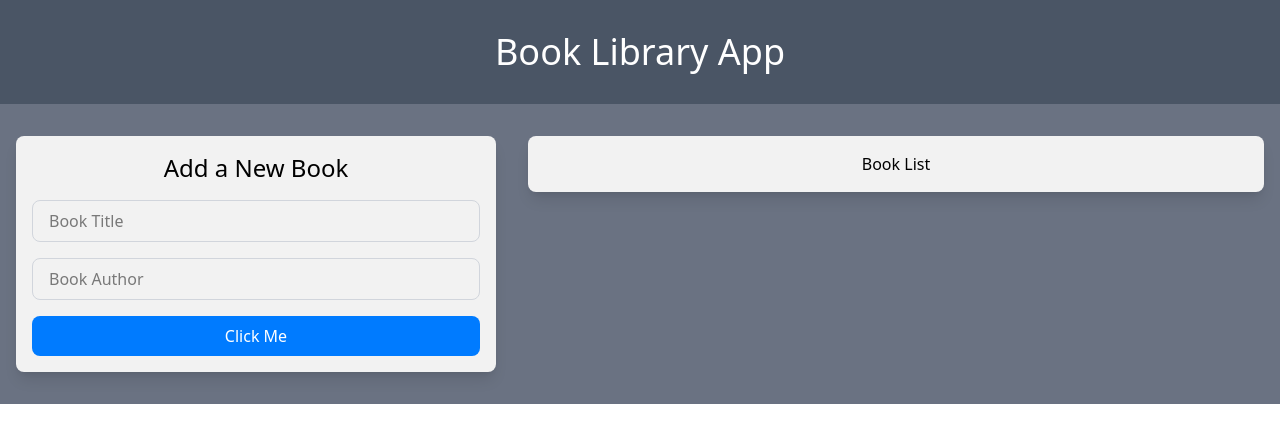
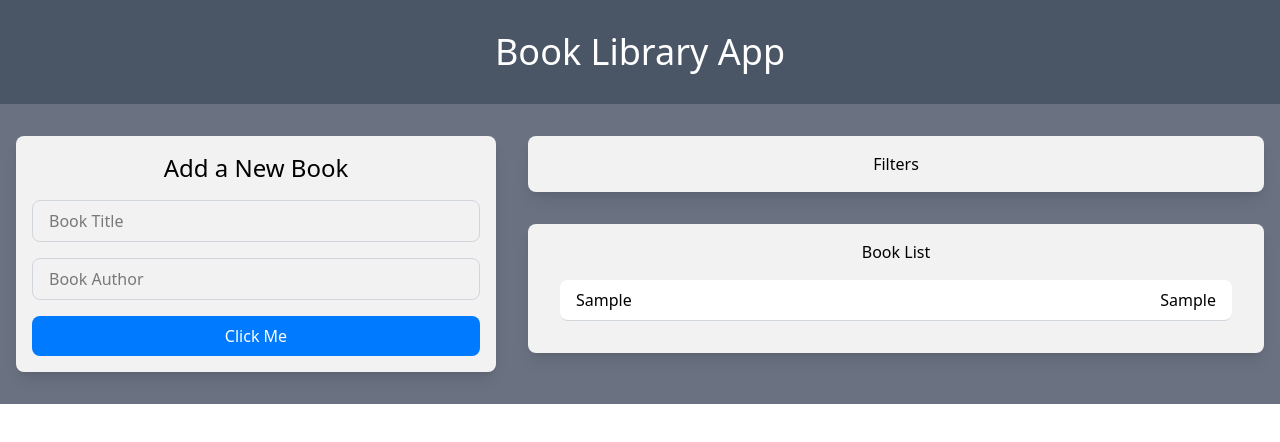
Before and after one commit to samilessons/redux-course, a React (Vite) app in the folder frontend/: page / in a window 1280 px wide. Both pictures are taken after typing "Sample", "Sample" into the empty fields and a click on the button "Click Me". Shown: the top 442 px of the page. Built offline with nearby package versions, Linux system fonts and the light colour scheme.

Commit message:
used useDispatch & useSelector and created List & ListItem logic

```diff
--- a/frontend/package.json
+++ b/frontend/package.json
@@ -10,9 +10,11 @@
     "preview": "vite preview"
   },
   "dependencies": {
+    "@reduxjs/toolkit": "^2.8.1",
     "@tailwindcss/vite": "^4.1.5",
     "react": "^18.3.1",
     "react-dom": "^18.3.1",
+    "react-redux": "^9.2.0",
     "tailwindcss": "^4.1.5"
   },
   "devDependencies": {
--- a/frontend/src/components/app/App.jsx
+++ b/frontend/src/components/app/App.jsx
@@ -12,7 +12,7 @@ function App() {
           <Form/>
         </div>
         <div className="flex flex-col flex-1 basis-3/5">
-          {/* <Filter /> */}
+          <Filter />
           <List />
         </div>
       </main>
--- a/frontend/src/components/filter/Filter.jsx
+++ b/frontend/src/components/filter/Filter.jsx
@@ -1,6 +1,6 @@
 const Filter = () => {
   return (
-    <div>
+    <div className="p-4 m-4 bg-[#f2f2f2] rounded-lg shadow-lg">
       <h2>Filters</h2>
     </div>
   );
--- a/frontend/src/components/form/Form.jsx
+++ b/frontend/src/components/form/Form.jsx
@@ -1,14 +1,18 @@
 import { useState } from "react";
+import { useDispatch } from "react-redux";
+
+import { addBook } from "../../redux/books/actionCreators";
 
 const Form = () => {
   const [title, setTitle] = useState("");
   const [author, setAuthor] = useState("");
+  const dispatch = useDispatch();
 
   const handleSubmit = (e) => {
     e.preventDefault();
 
     if (title && author) {
-      // dispatch action
+      dispatch(addBook({ title, author }));
       setTitle("");
       setAuthor("");
     }
--- a/frontend/src/components/list-item/ListItem.jsx
+++ b/frontend/src/components/list-item/ListItem.jsx
@@ -1,5 +1,10 @@
-const ListItem = () => {
-
+const ListItem = ({book}) => {
+  return (
+    <li className="flex justify-between items-center py-2 mb-2 rounded-lg px-4 border-b border-gray-300 bg-white hover:bg-[#dbe4f8] transition-colors duration-300">
+      <h3>{book.title}</h3>
+      <p>{ book.author}</p>
+    </li>
+  )
 };
 
 export default ListItem;
--- a/frontend/src/components/list/List.jsx
+++ b/frontend/src/components/list/List.jsx
@@ -1,9 +1,21 @@
+import { useSelector } from "react-redux";
+
 import ListItem from "../list-item/ListItem";
 
 const List = () => {
+  const books = useSelector(state => state.books);
+
   return (
     <div className="p-4 m-4 bg-[#f2f2f2] rounded-lg shadow-lg">
       <h2>Book List</h2>
+      <ul className="p-0 m-4">
+        {
+          !books.length ?
+            <p>No books available</p>
+            :
+            books.map(book => <ListItem book={book} />)
+        }
+      </ul>
     </div>
   );
 };
--- a/frontend/src/main.jsx
+++ b/frontend/src/main.jsx
@@ -1,5 +1,15 @@
 import { createRoot } from 'react-dom/client'
-import './index.css'
+import { Provider } from "react-redux";
+import store from "./redux/store";
+
+// components
 import App from "./components/app/App";
 
-createRoot(document.getElementById('root')).render(<App />);
+// styles
+import './index.css';
+
+createRoot(document.getElementById('root')).render(
+  <Provider store={store}>
+    <App />
+  </Provider>
+);
--- /dev/null
+++ b/frontend/src/redux/books/actionCreators.js
@@ -0,0 +1,8 @@
+import * as actionTypes from "./actionTypes";
+
+export const addBook = newBook => {
+  return {
+    type: actionTypes.ADD_BOOK,
+    payload: newBook
+  };
+};
--- /dev/null
+++ b/frontend/src/redux/books/actionTypes.js
@@ -0,0 +1 @@
+export const ADD_BOOK = "ADD_BOOK";
--- /dev/null
+++ b/frontend/src/redux/books/reducer.js
@@ -0,0 +1,14 @@
+import * as actionTypes from "./actionTypes";
+
+const initialState = [];
+
+const booksReducer = (state = initialState, action) => {
+  switch (action.type) {
+    case actionTypes.ADD_BOOK:
+      return [...state, action.payload];
+    default:
+      return state;
+  }
+};
+
+export default booksReducer;
--- /dev/null
+++ b/frontend/src/redux/store.js
@@ -0,0 +1,11 @@
+import { configureStore } from "@reduxjs/toolkit";
+
+import booksReducer from "./books/reducer";
+
+const store = configureStore({
+  reducer: {
+    books: booksReducer
+  }
+});
+
+export default store;
```
Also changed, not shown: 1 other file (tests, documents, lock files or other folders).
